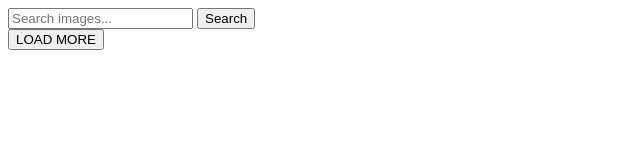
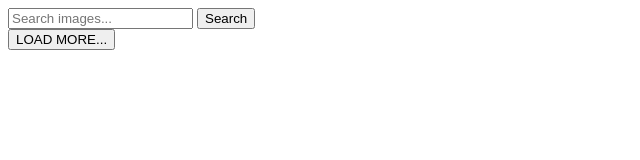
Before and after one commit to Samcia/goit-js-hw-11, a plain HTML site: page index.html in a window 1280 px wide. Shown: the full height of the page, 0-640 px from the left. Drawn offline with Linux system fonts and the light colour scheme.

Commit message:
Deploying to gh-pages from @ Samcia/goit-js-hw-11@4eb4527fcd09403e5fd235f64d457caa47b4b907 🚀

```diff
--- a/index.html
+++ b/index.html
@@ -1 +1 @@
-<!DOCTYPE html><html lang="pl"><head><meta charset="utf-8"><meta name="viewport" content="width=device-width, initial-scale=1.0"><title>GoIT-JS-HW11</title><link rel="stylesheet" href="/goit-js-hw-11/index.497fed6b.css"></head><body> <div class="container"> <form class="search-form" id="search-form"> <input type="text" name="searchQuery" autocomplete="off" placeholder="Search images..."> <button type="submit">Search</button> </form> <div class="gallery-container"> <div class="gallery"></div> <button type="button" class="btn-load-more is-hidden">LOAD MORE</button> </div> </div> <script src="/goit-js-hw-11/index.503715d9.js" type="module"></script><script src="/goit-js-hw-11/index.c5c12bfb.js" nomodule="" defer></script> </body></html>
+<!DOCTYPE html><html lang="pl"><head><meta charset="utf-8"><meta name="viewport" content="width=device-width, initial-scale=1.0"><title>GoIT-JS-HW11</title><link rel="stylesheet" href="/goit-js-hw-11/index.497fed6b.css"></head><body> <div class="container"> <form class="search-form" id="search-form"> <input type="text" name="searchQuery" autocomplete="off" placeholder="Search images..."> <button type="submit">Search</button> </form> <div class="gallery-container"> <div class="gallery"></div> <button type="button" class="btn-load-more is-hidden">LOAD MORE...</button> </div> </div> <script src="/goit-js-hw-11/index.503715d9.js" type="module"></script><script src="/goit-js-hw-11/index.c5c12bfb.js" nomodule="" defer></script> </body></html>
```
